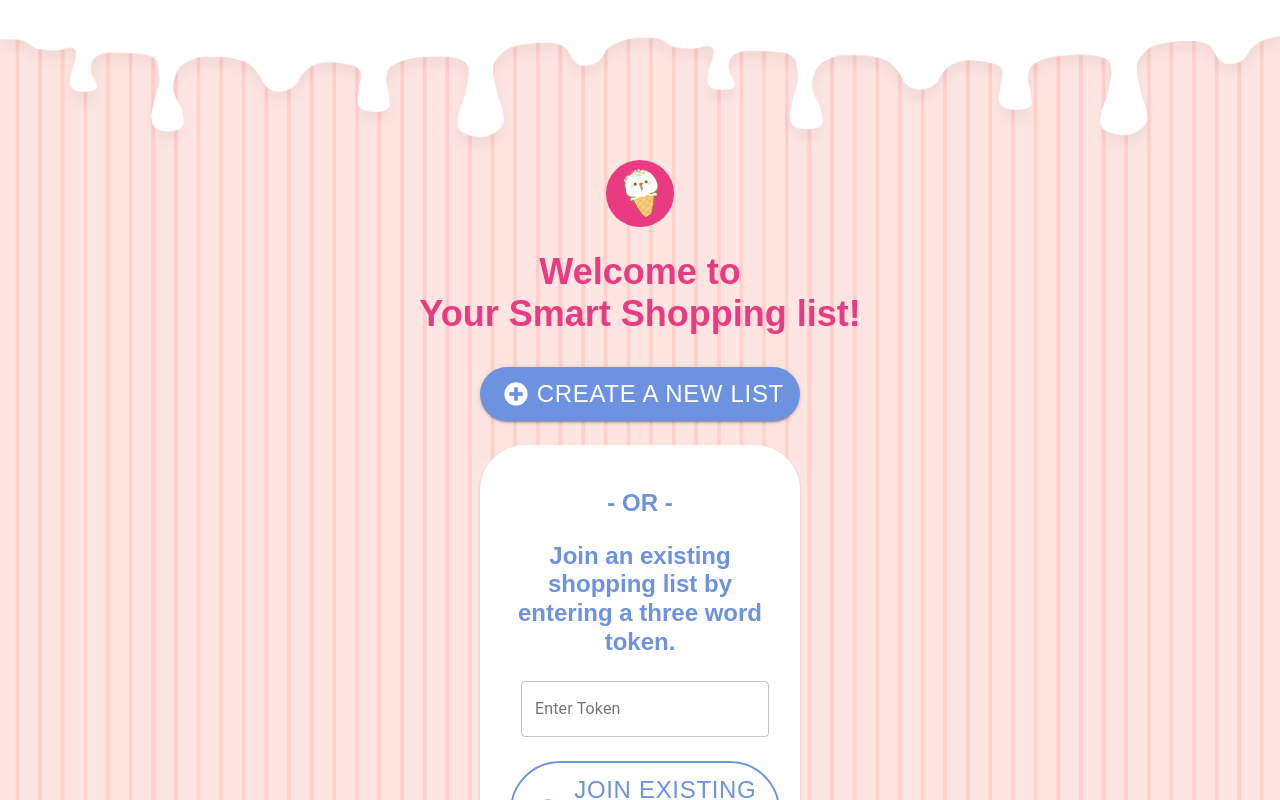
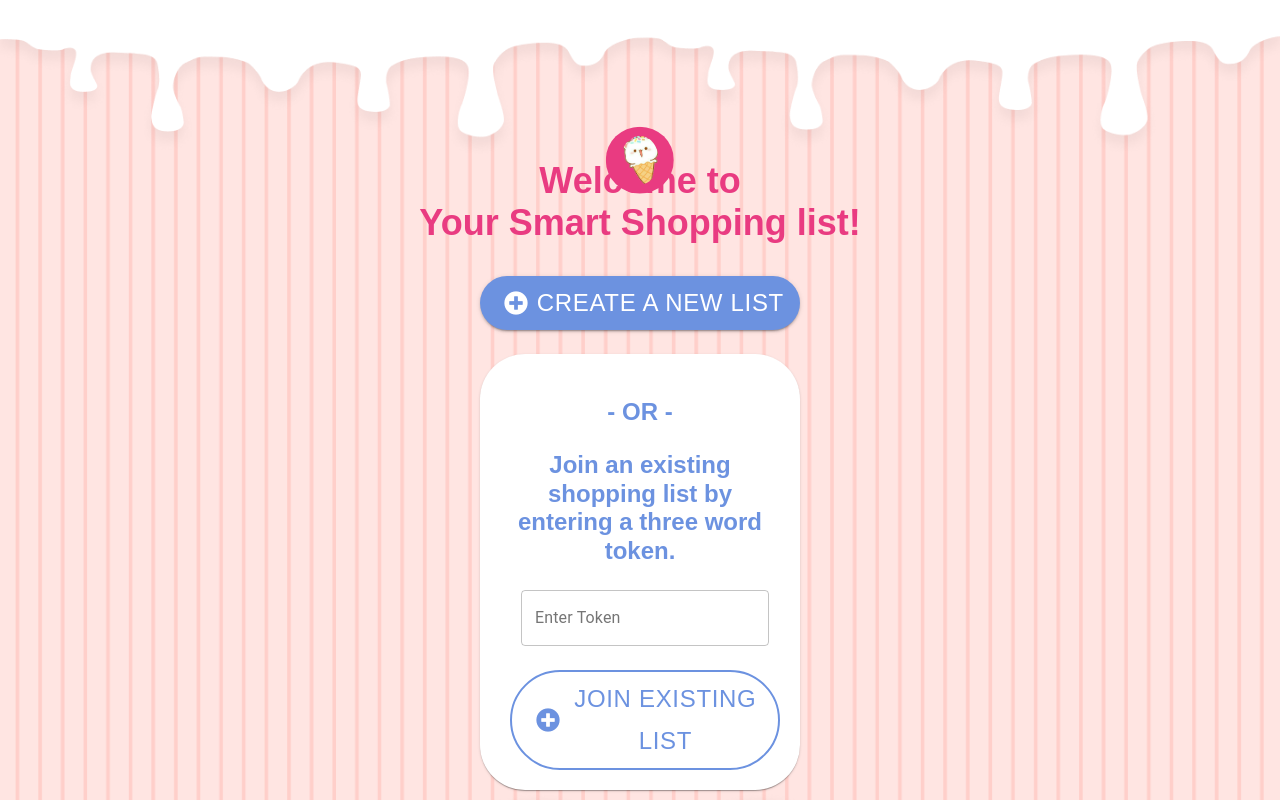
Before and after one commit to the-collab-lab/tcl-29-smart-shopping-list, a React (Create React App) app: page / in a window 1280 px wide. Shown: the top 800 px of the page. Built offline with nearby package versions, Linux system fonts and the light colour scheme; a web font is replaced by a local one.

Commit message:
Add logo

```diff
--- a/src/components/Home.css
+++ b/src/components/Home.css
@@ -39,9 +39,6 @@ h1 {
   font-family: 'Capriola', sans-serif;
   font-size: 36px;
 }
-.fa-plus-circle {
-  padding-right: 4px;
-}
 
 .logo {
   width: 3%;
--- a/src/components/ShowList.css
+++ b/src/components/ShowList.css
@@ -9,6 +9,13 @@
   display: flex;
   justify-content: center;
   flex-direction: column;
+}
+
+.logo {
+  background-color: #e93b81;
+  position: absolute;
+  transform: translate(-50%, -50%);
+  left: 50%;
 }
 
 .check-item {
--- a/src/components/ShowList.jsx
+++ b/src/components/ShowList.jsx
@@ -5,6 +5,7 @@ import { useHistory } from 'react-router-dom';
 import { Button, Card } from '@material-ui/core';
 import TopImage from '../images/milky_top.png';
 import EmptyListImg from '../images/empty_list.png';
+import logo from '../images/logo.png';
 import Item from './Item';
 import './ShowList.css';
 
@@ -14,7 +15,7 @@ const styles = {
     borderRadius: '20px',
     width: '55%',
     display: 'block',
-    margin: '120px auto 0  auto',
+    margin: '80px auto 0  auto',
   },
   topImage: {
     backgroundImage: `url(${TopImage})`,
@@ -97,7 +98,9 @@ function ShowList() {
 
   return (
     <Card style={styles.paperContainer}>
-      <div style={styles.topImage} />
+      <div style={styles.topImage}>
+        <img src={logo} alt="logo" className="logo" />
+      </div>
       <div className="list-view">
         <h1 className="shopingList">MY SHOPPING LIST</h1>
         {error && <p>Error</p>}
```
